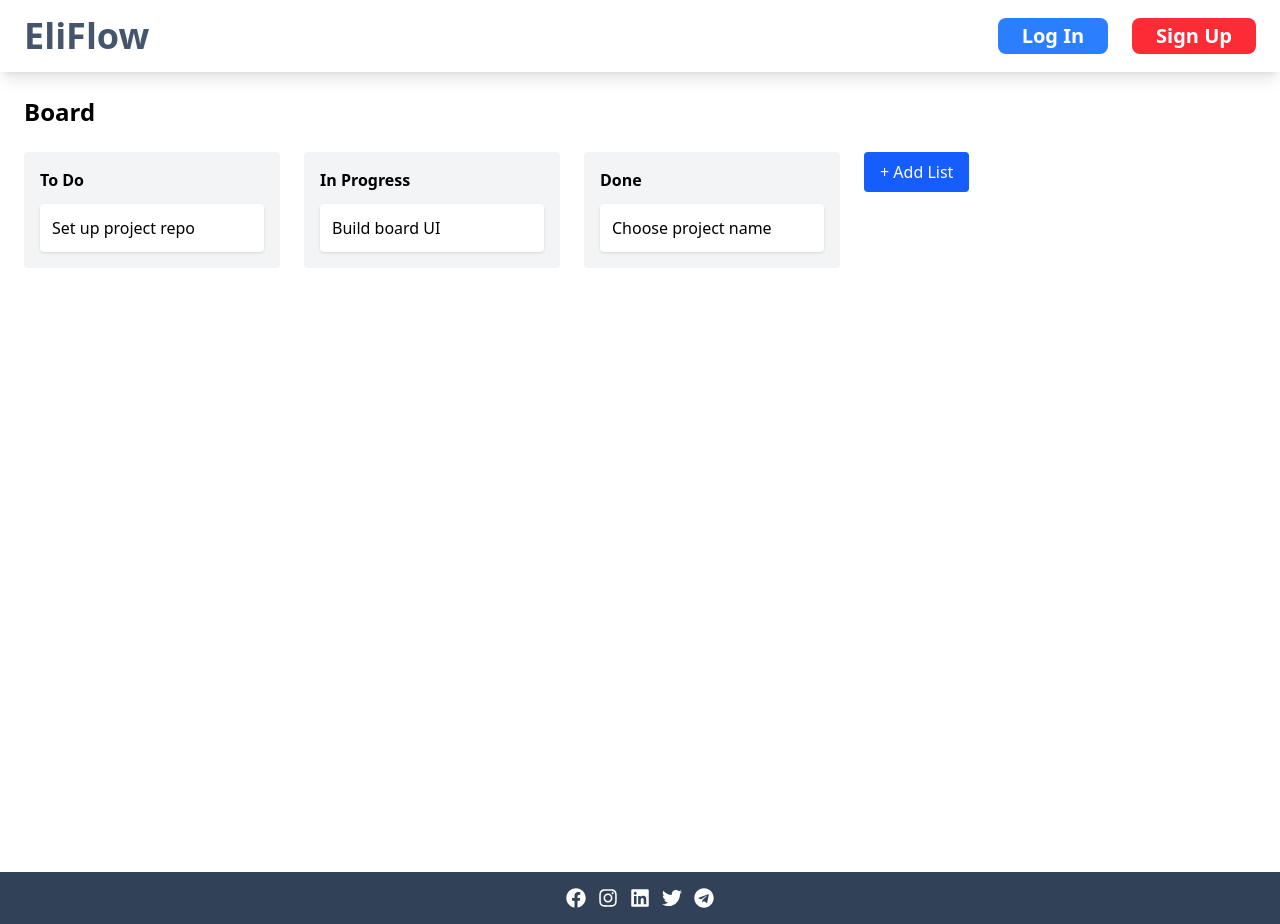
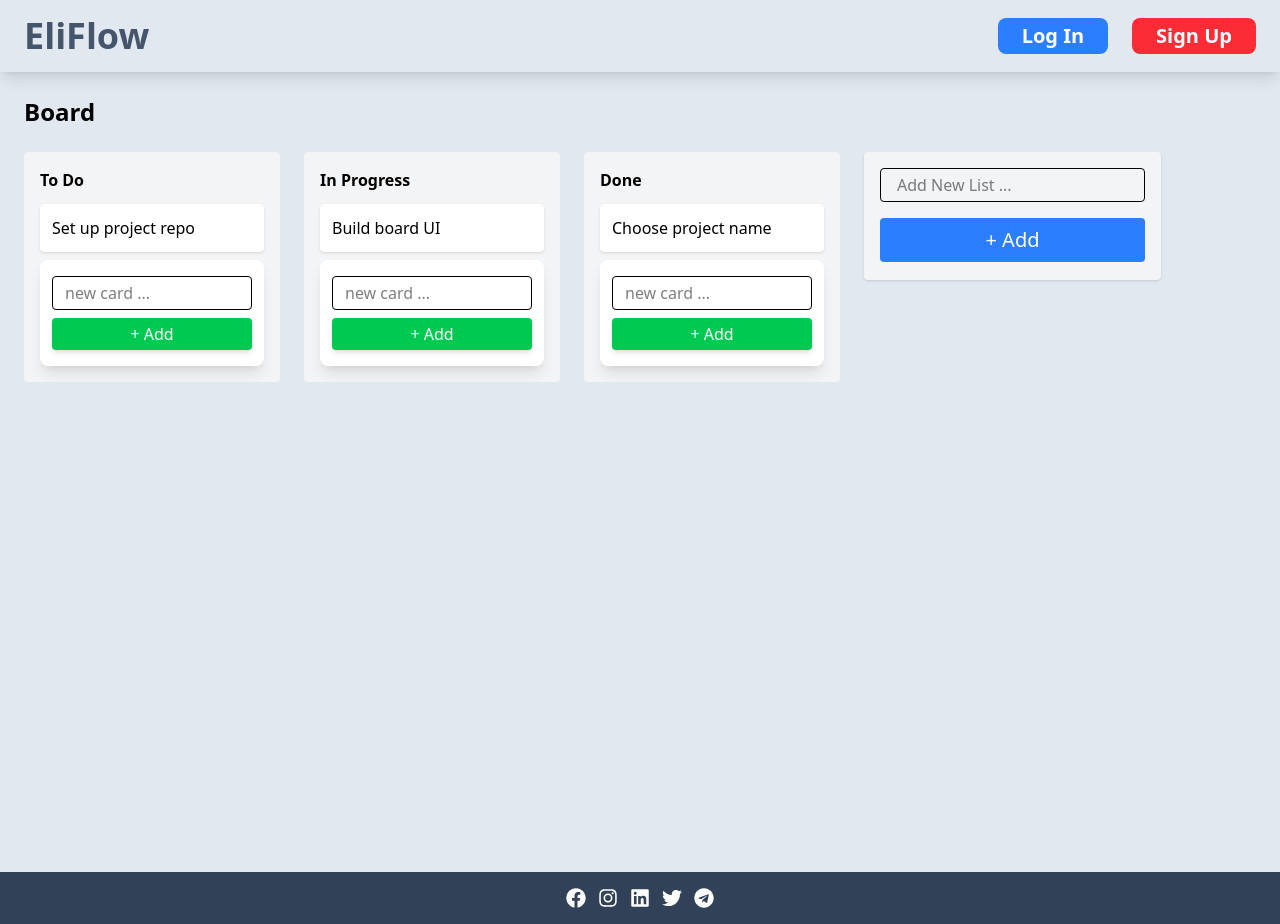
Before and after one commit to EliasDerbewBelay/Trello_clone, a Next.js app in the folder eliflow/: page /boards/1 in a window 1280 px wide. Built offline with nearby package versions, Linux system fonts and the light colour scheme.

Commit message:
implimenting local add card and add list

```diff
--- /dev/null
+++ b/eliflow/components/Forms/AddListForm.tsx
@@ -0,0 +1,35 @@
+import { AddListFormProps } from "@/interfaces";
+import { useState } from "react";
+
+const AddListForm: React.FC<AddListFormProps> = ({ onAddList }) => {
+  const [listTitle, setListTitle] = useState("");
+
+  const handleSubmit = (e: React.FormEvent) => {
+    e.preventDefault();
+    onAddList(listTitle);
+    setListTitle("");
+  };
+
+  return (
+    <form
+      onSubmit={handleSubmit}
+      className="bg-white rounded-lg shadow-lg px-3 py-4 flex flex-col gap-2 "
+    >
+      <input
+        type="text"
+        placeholder="new card ..."
+        value={listTitle}
+        onChange={(e) => setListTitle(e.target.value)}
+        className="border px-3 py-1 rounded-sm"
+      />
+      <button
+        type="submit"
+        className="bg-green-500 text-white py-1 rounded-sm shadow-md hover:shadow-lg cursor-pointer"
+      >
+        + Add
+      </button>
+    </form>
+  );
+};
+
+export default AddListForm;
--- /dev/null
+++ b/eliflow/components/Forms/AddNewCardForm.tsx
@@ -0,0 +1,34 @@
+import { useState } from "react";
+import { AddCardFormProps } from "@/interfaces";
+
+const AddNewCardForm: React.FC<AddCardFormProps> = ({ onAddCard }) => {
+  const [cardTitle, setCardTitle] = useState("");
+
+  const handleSubmit = (e: React.FormEvent) => {
+    e.preventDefault();
+
+    if (!cardTitle.trim()) return;
+    onAddCard(cardTitle);
+    setCardTitle("");
+  };
+
+  return (
+    <form
+      onSubmit={handleSubmit}
+      className="flex flex-col gap-4 bg-gray-100 shadow p-4 rounded-sm max-h-[8rem]"
+    >
+      <input
+        type="text"
+        placeholder="Add New List ..."
+        value={cardTitle}
+        onChange={(e) => setCardTitle(e.target.value)}
+        className="border px-4 py-1 rounded-sm"
+      />
+      <button type="submit" className="bg-blue-500 py-2 rounded-sm cursor-pointer hover:shadow-lg text-white text-xl">
+        + Add{" "}
+      </button>
+    </form>
+  );
+};
+
+export default AddNewCardForm;
--- a/eliflow/components/layouts/Layout.tsx
+++ b/eliflow/components/layouts/Layout.tsx
@@ -8,7 +8,7 @@ interface LayoutProps {
 
 const Layout: React.FC<LayoutProps> = ({ children }) => {
   return (
-    <div>
+    <div className="bg-slate-200">
       <Header />
       <main>{children}</main>
       <Footer />
--- /dev/null
+++ b/eliflow/interfaces/index.tsx
@@ -0,0 +1,7 @@
+export interface AddCardFormProps {
+  onAddCard: (title: string) => void;
+}
+
+export interface AddListFormProps {
+  onAddList: (title: string) => void;
+}
--- a/eliflow/pages/boards/[boardsId].tsx
+++ b/eliflow/pages/boards/[boardsId].tsx
@@ -1,14 +1,16 @@
+import AddNewCardForm from "@/components/Forms/AddNewCardForm";
+import AddListForm from "@/components/Forms/AddListForm";
+
 import { useRouter } from "next/router";
 import { useState } from "react";
 
 type Card = { id: string; title: string };
 type List = { id: string; title: string; cards: Card[] };
 
-const BoardPage = () => {
+const BoardPage: React.FC = () => {
   const router = useRouter();
   const { boardId } = router.query;
 
-  // Mock lists & cards
   const [lists, setLists] = useState<List[]>([
     {
       id: "1",
@@ -27,6 +29,32 @@ const BoardPage = () => {
     },
   ]);
 
+  const handleAddCard = (title: string) => {
+    const newList: List = {
+      id: Date.now().toString(),
+      title,
+      cards: [],
+    };
+
+    setLists([...lists, newList]);
+  };
+
+  const handleAddList = (listId: string, cardTitle: string) => {
+    setLists((prevLists) =>
+      prevLists.map((list) =>
+        list.id === listId
+          ? {
+              ...list,
+              cards: [
+                ...list.cards,
+                { id: Date.now().toString(), title: cardTitle },
+              ],
+            }
+          : list
+      )
+    );
+  };
+
   return (
     <div className="p-6 min-h-screen">
       <h2 className="text-2xl font-bold mb-6">Board {boardId}</h2>
@@ -41,19 +69,19 @@ const BoardPage = () => {
               {list.cards.map((card) => (
                 <div
                   key={card.id}
-                  className="bg-white p-3 rounded shadow hover:shadow-md cursor-pointer"
+                  className="bg-white p-3 rounded shadow hover:shadow-md cursor-pointer flex flex-col gap-4"
                 >
-                  {card.title}
+                  <div className="">{card.title}</div>
                 </div>
               ))}
+              <AddListForm
+                onAddList={(title) => handleAddList(list.id, title)}
+              />
             </div>
           </div>
         ))}
 
-        {/* Add new list */}
-        <button className="bg-blue-600 text-white px-4 py-2 rounded h-fit">
-          + Add List
-        </button>
+        <AddNewCardForm onAddCard={handleAddCard} />
       </div>
     </div>
   );
--- a/eliflow/pages/boards/index.tsx
+++ b/eliflow/pages/boards/index.tsx
@@ -7,19 +7,21 @@ const mockBoards = [
 
 const BoardsPage = () => {
   return (
-    <div className="p-6">
+    <div className="p-6 flex flex-col items-start gap-10 min-h-screen">
       <h2 className="text-2xl font-bold mb-4">Your Boards</h2>
-      <div className="grid grid-cols-2 gap-4">
+      <div className="grid grid-cols-5 gap-4 min-h-[8rem] ">
         {mockBoards.map((board) => (
           <Link
             key={board.id}
             href={`/boards/${board.id}`}
-            className="bg-white shadow-md p-6 rounded hover:shadow-lg transition"
+            className="bg-slate-50 shadow-md p-6 rounded hover:shadow-lg transition"
           >
             {board.title}
           </Link>
         ))}
       </div>
+
+      <button className="bg-blue-500 px-6 py-3 rounded-sm text-white font-semibold text-xl cursor-pointer hover:shadow-lg">+ Add New Board</button>
     </div>
   );
 };
```
